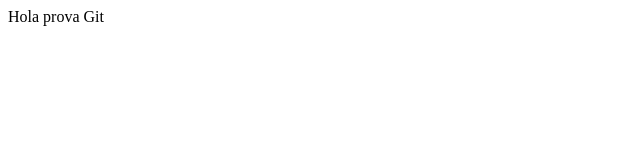
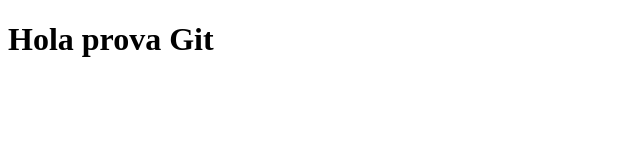
Before and after one commit to adriatregonmuniesa/GitAdria, a plain HTML site: page index.html in a window 1280 px wide. Shown: the whole page, without its empty margins (0-640 px from the left). Drawn offline with Linux system fonts and the light colour scheme.

Commit message:
commit 2

```diff
--- a/index.html
+++ b/index.html
@@ -5,7 +5,7 @@
     <title>Git Adria</title>
 </head>
 <body>
-    Hola prova Git
+        <h1>Hola prova Git</h1>
 
 </body>
 </html>
```
